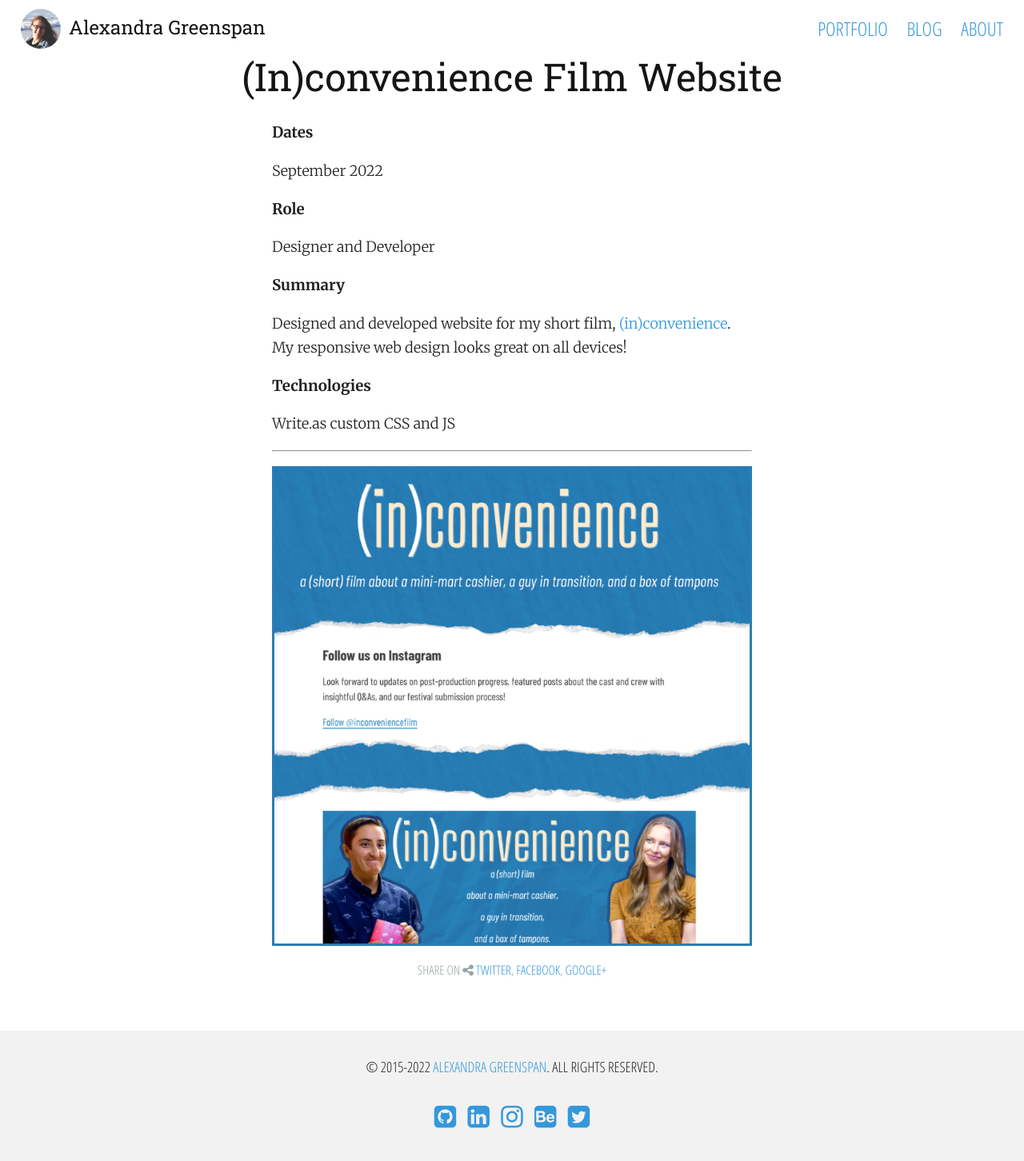
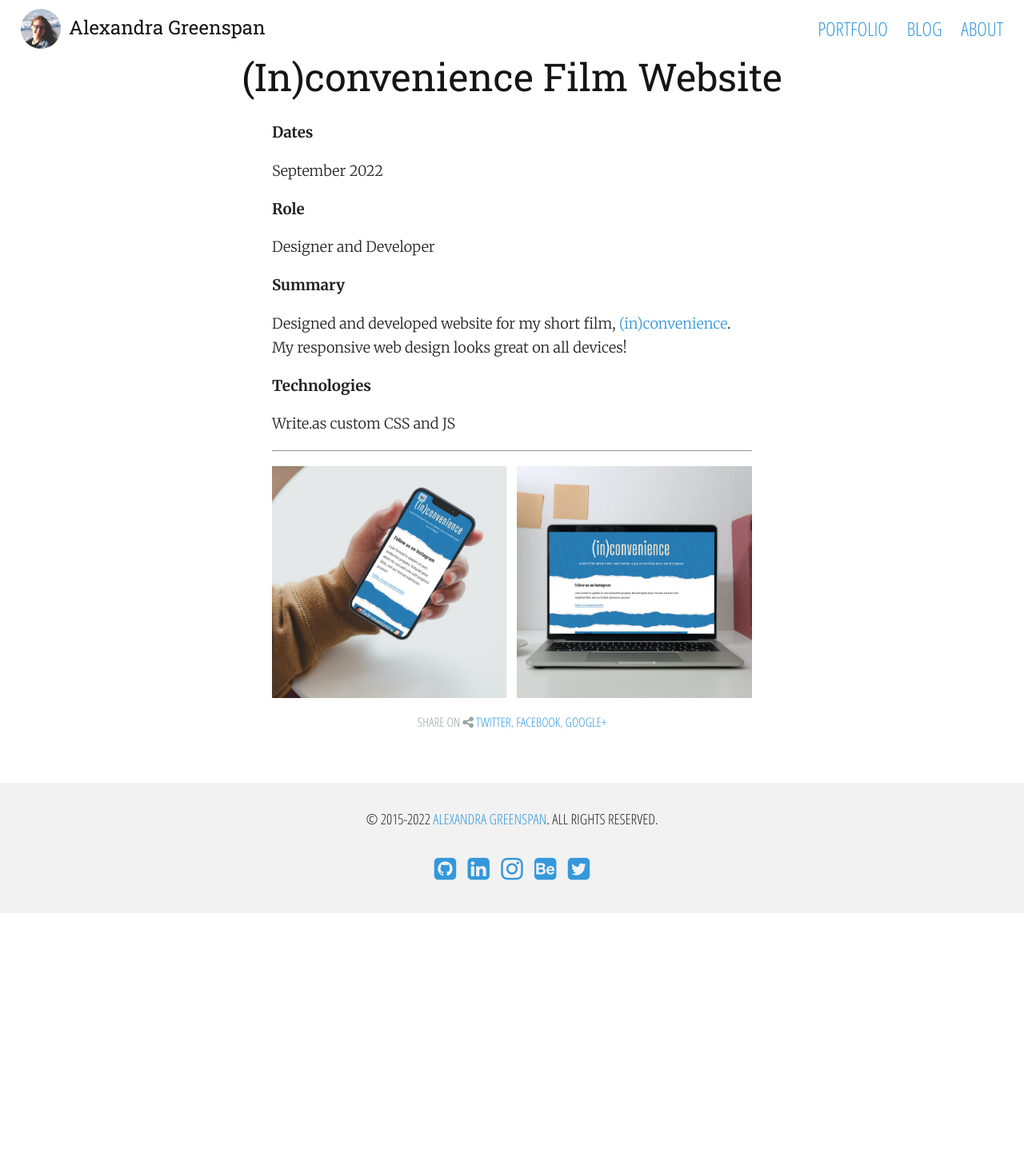
Before and after one commit to alexsg/alexsg, a Jekyll site: the page built from portfolio/in-convenience-film-website.md, in a window 1280 px wide. Shown: the whole page at 80% size. Built offline with Jekyll 4.4.1, drawn with Linux system fonts in a browser that asks for light colours; nearby versions of some CDN libraries; after the commit the page ends 1142 px from its top, so only the background shows below that.

Commit message:
Update from Forestry.io polarwishes@gmail.com created media/film-site-responsive.png polarwishes@gmail.com updated portfolio/in-convenience-film-website.md

```diff
--- a/portfolio/in-convenience-film-website.md
+++ b/portfolio/in-convenience-film-website.md
@@ -24,4 +24,4 @@ Write.as custom CSS and JS
 
 ***
 
-![](/media/inconvenience-site.png)
+![](/media/film-site-responsive.png)
```
Also changed, not shown: media/film-site-responsive.png (added).
